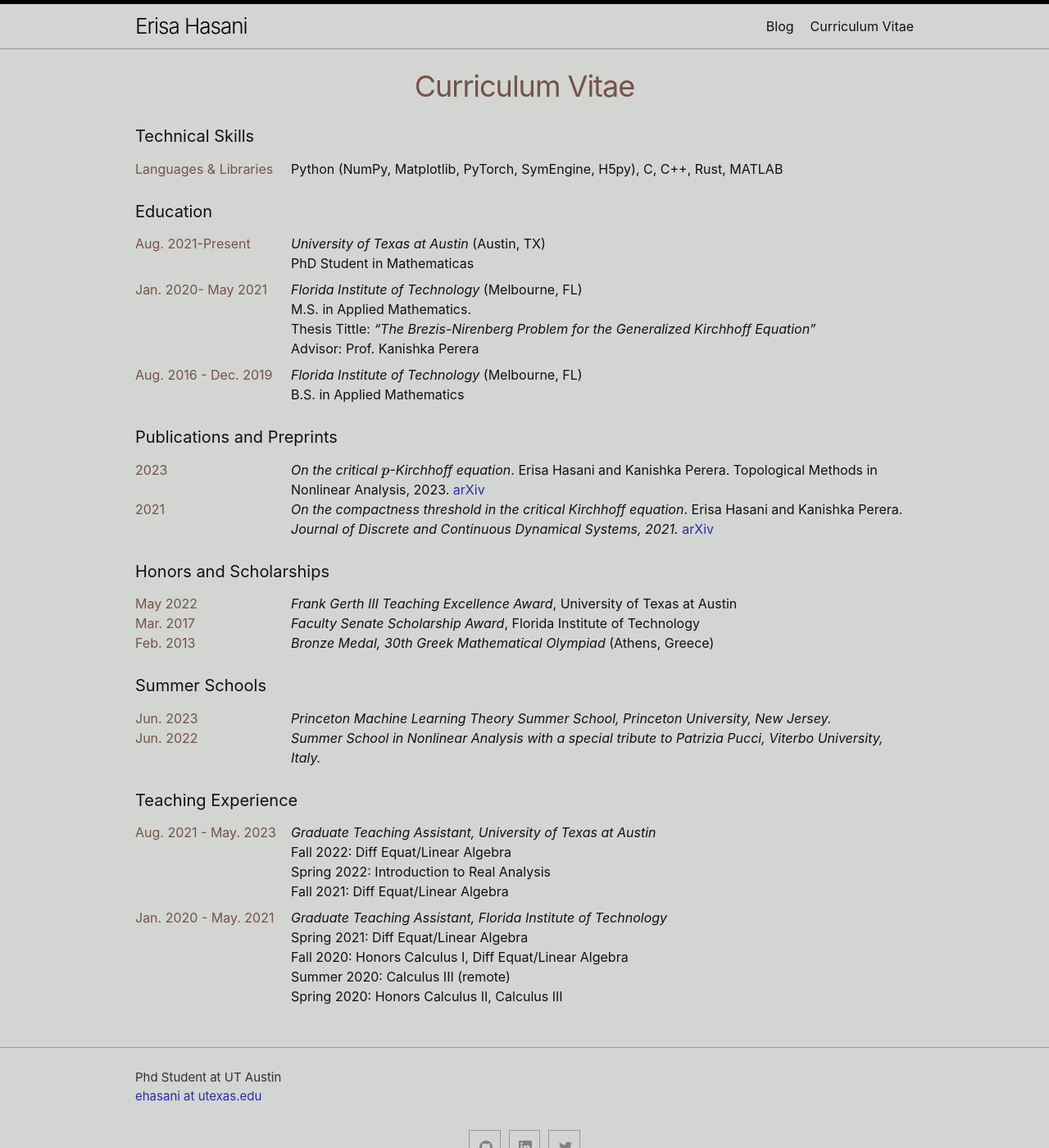
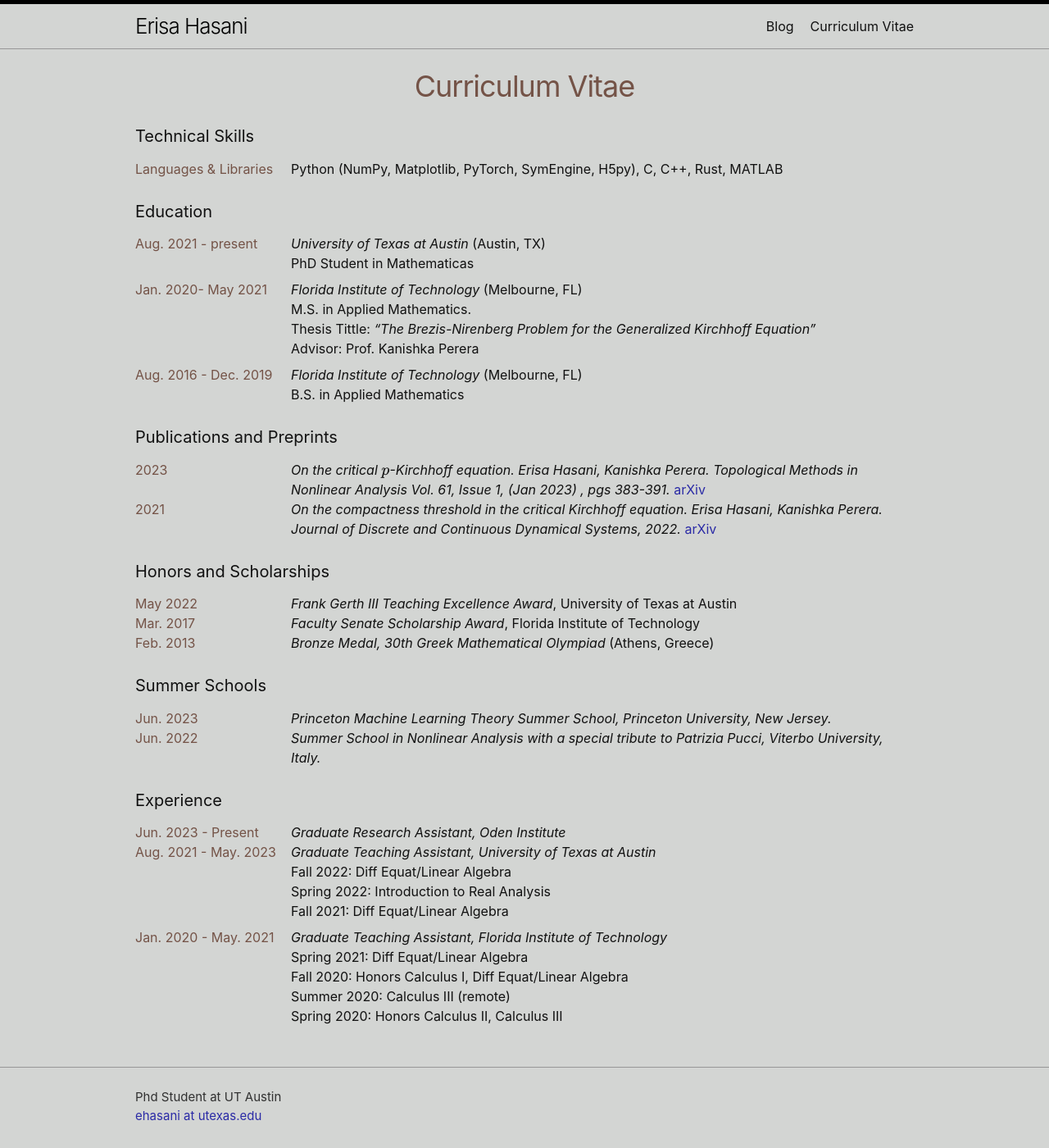
Before and after one commit to erisahasani/erisahasani.github.io, a Jekyll site: the page built from cv.md, in a window 1280 px wide and 1400 px high. Shown: the whole window at 82% size. Built offline with Jekyll 4.4.1, drawn with Linux system fonts in a browser that asks for light colours; formulas are drawn with MathJax 3.

Commit message:
cv update

```diff
--- a/cv.md
+++ b/cv.md
@@ -13,7 +13,7 @@ Languages & Libraries
 #### Education
 
 
-Aug. 2021-Present
+Aug. 2021 - present
 :   *University of Texas at Austin* (Austin, TX)
 
     PhD Student in Mathematicas
@@ -35,10 +35,10 @@ Aug. 2016 - Dec. 2019
 #### Publications and Preprints
 
 2023
-:   *On the critical $$p$$-Kirchhoff equation*. Erisa Hasani and Kanishka Perera. Topological Methods in Nonlinear Analysis, 2023. [arXiv](https://arxiv.org/abs/2108.05285)
+:   *On the critical $$p$$-Kirchhoff equation. Erisa Hasani, Kanishka Perera. Topological Methods in Nonlinear Analysis Vol. 61, Issue 1, (Jan 2023) , pgs 383-391.* [arXiv](https://arxiv.org/abs/2108.05285)
 
 2021
-:   *On the compactness threshold in the critical Kirchhoff equation*. Erisa Hasani and Kanishka Perera. *Journal of Discrete and Continuous Dynamical Systems, 2021.* [arXiv](https://arxiv.org/abs/2012.05317)
+:   *On the compactness threshold in the critical Kirchhoff equation. Erisa Hasani, Kanishka Perera. Journal of Discrete and Continuous Dynamical Systems, 2022.* [arXiv](https://arxiv.org/abs/2012.05317)
 
 
 #### Honors and Scholarships
@@ -62,7 +62,10 @@ Jun. 2022
 Pucci, Viterbo University, Italy.*
 
 
-#### Teaching Experience
+#### Experience
+
+Jun. 2023 - Present
+:   *Graduate Research  Assistant, Oden Institute*
 
 
 Aug. 2021 - May. 2023
```
Also changed, not shown: index.md (+1 -1 lines).
